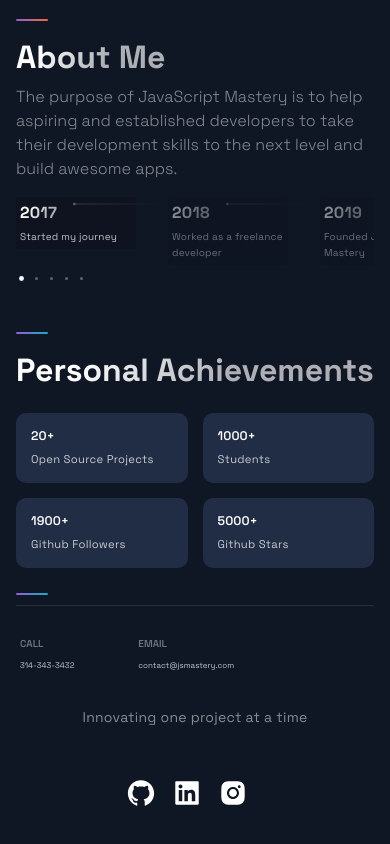
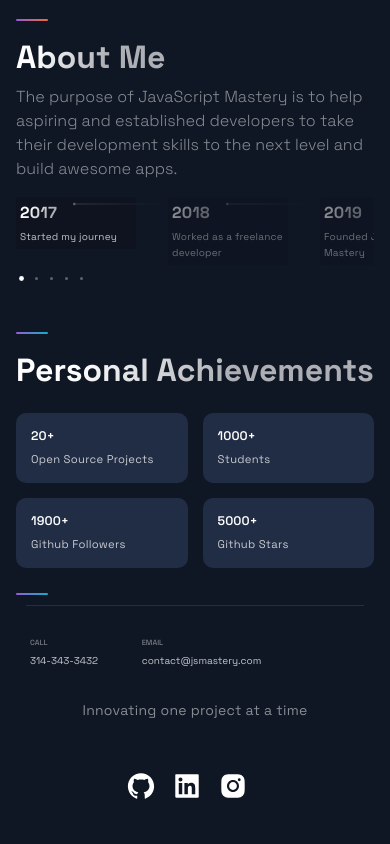
Before and after one commit to AbdelazizBs/portfolio, a Next.js app: page / in a window 390 px wide. Shown: the part 3579-4423 px from the top of the page. Built offline with nearby package versions, Linux system fonts and the light colour scheme.

Commit message:
footer tailwind responsive screens

```diff
--- a/src/components/Acomplishments/Acomplishments.jsx
+++ b/src/components/Acomplishments/Acomplishments.jsx
@@ -1,7 +1,6 @@
 import React from 'react'
 
 import { Section, SectionDivider, SectionTitle } from '../../styles/GlobalComponents'
-import { BoxNum, BoxText } from './AcomplishmentsStyles'
 
 const data = [
   { number: 20, text: 'Open Source Projects' },
@@ -20,7 +19,8 @@ const Acomplishments = () => <Section>
         key={index}>
         <h5
           className='font-semibold tracking-spec text-white mb-2 xl:text-4xl lg:text-4xl md:text-3xl sm:text-2xl xs:text-xl'>{`${card.number}+`}</h5>
-        <p className='font-normal tracking-wide text-white opacity-75 lg:text-3xl md:text-2xl sm:text-xl xs:text-lg'>{card.text}</p>
+        <p
+          className='font-normal tracking-wide text-white opacity-75 lg:text-3xl md:text-2xl sm:text-xl xs:text-lg'>{card.text}</p>
       </div>
     ))}
   </div>
--- a/src/components/Acomplishments/AcomplishmentsStyles.js
+++ b/src/components/Acomplishments/AcomplishmentsStyles.js
@@ -1,4 +1,4 @@
-import styled from "styled-components"
+
 
 // export const Boxes = styled.div`
   // width: 100%;
--- a/src/components/Footer/Footer.jsx
+++ b/src/components/Footer/Footer.jsx
@@ -4,9 +4,7 @@ import { AiFillGithub, AiFillInstagram, AiFillLinkedin } from 'react-icons/ai'
 import { SocialIcons } from '../Header/HeaderStyles'
 import {
   CompanyContainer,
-  FooterWrapper,
   LinkColumn,
-  LinkItem,
   LinkList,
   LinkTitle,
   Slogan,
@@ -15,17 +13,18 @@ import {
 } from './FooterStyles'
 
 const Footer = () => (
-  <FooterWrapper>
+  // padding: 2rem 48px 40px;
+  <section className="max-w-[1040px] sm:w-[calc(100vw_-_96px)] my-4 mx-auto content-box sm:pt-8 sm:px-12 sm:pb-10 content-box xs:w-[calc(100vw_-_32px)] xs:pt-0 xs:px-4 xs:pb-12">
     <LinkList>
       <LinkColumn>
-        <LinkTitle>Call</LinkTitle>
-        <LinkItem href='tel:314-343-3432'>314-343-3432</LinkItem>
+        <h4 className="font-semibold sm:text-xl text-white opacity-40 sm:mb-4 xs:text-xs xs:mb-2">CALL</h4>
+        <a className="text-white opacity-75 mb-4 duration-300 relative left-0 hover:opacity-100 hover:left-1.5 lg:text-3xl md:text-2xl sm:text-xl xs:text-base xs:mb-2 xs:flex xs:text-center" href='tel:314-343-3432'>314-343-3432</a>
       </LinkColumn>
       <LinkColumn>
-        <LinkTitle>Email</LinkTitle>
-        <LinkItem href='mailto:contact@jsmastery.com'>
+        <h4 className="font-semibold sm:text-xl text-white opacity-40 sm:mb-4 xs:text-xs xs:mb-2">EMAIL</h4>
+        <a className="text-white opacity-75 mb-4 duration-300 relative left-0 hover:opacity-100 hover:left-1.5 lg:text-3xl md:text-2xl sm:text-xl xs:text-base xs:mb-2 xs:flex xs:text-center" href='mailto:contact@jsmastery.com'>
           contact@jsmastery.com
-        </LinkItem>
+        </a>
       </LinkColumn>
     </LinkList>
     <SocialIconsContainer>
@@ -44,7 +43,7 @@ const Footer = () => (
         </SocialIcons>
       </SocialContainer>
     </SocialIconsContainer>
-  </FooterWrapper>
+  </section>
 )
 
 export default Footer
--- a/src/components/Footer/FooterStyles.js
+++ b/src/components/Footer/FooterStyles.js
@@ -1,47 +1,47 @@
 import styled from "styled-components"
 
-export const FooterWrapper = styled.section`
-	width: calc(100vw - 96px);
-  max-width: 1040px;
-  padding: 2rem 48px 40px;
-  margin: 1rem auto;
-  box-sizing: content-box;
+// export const FooterWrapper = styled.section`
+	// width: calc(100vw - 96px);
+  // max-width: 1040px;
+  // padding: 2rem 48px 40px;
+  // margin: 1rem auto;
+  // box-sizing: content-box;
 
 
-  @media ${props => props.theme.breakpoints.sm} {
-    padding: 0 16px 48px;
-    width: calc(100vw - 32px);
-  }
-`
+//   @media ${props => props.theme.breakpoints.sm} {
+//     padding: 0 16px 48px;
+//     width: calc(100vw - 32px);
+//   }
+// `
 
-export const LinkItem = styled.a`
-	font-size: 18px;
-	line-height: 30px;
-	color: rgba(255, 255, 255, 0.75);
-	margin-bottom: 16px;
-	transition: .3s ease;
-	position: relative;
-	left: 0;
-
-	&:hover {
-		color: #fff;
-		left: 6px;
-	}
-
-	@media ${props => props.theme.breakpoints.md} {
-		font-size: 16px;
-		line-height: 28px;
-		display: flex;
-	}
-
-	@media ${props => props.theme.breakpoints.sm} {
-		font-size: 8px;
-		line-height: 14px;
-		margin-bottom: 8px;
-		display: flex;
-		align-items: center;
-	}
-`
+// export const LinkItem = styled.a`
+	// font-size: 18px;
+	// line-height: 30px;
+	// color: rgba(255, 255, 255, 0.75);
+	// margin-bottom: 16px;
+// 	transition: .3s ease;
+// 	position: relative;
+// 	left: 0;
+//
+// 	&:hover {
+// 		color: #fff;
+// 		left: 6px;
+// 	}
+//
+// 	@media ${props => props.theme.breakpoints.md} {
+// 		font-size: 16px;
+// 		line-height: 28px;
+// 		display: flex;
+// 	}
+//
+// 	@media ${props => props.theme.breakpoints.sm} {
+// 		font-size: 8px;
+// 		line-height: 14px;
+// 		margin-bottom: 8px;
+// 		display: flex;
+// 		align-items: center;
+// 	}
+// `
 
 export const SocialIconsContainer = styled.div`
 max-width: 1040px;
@@ -142,18 +142,18 @@ export const LinkColumn = styled.div`
 	max-width: 220px;
 	width: 100%;
 `
-export const LinkTitle = styled.h4`
-	font-style: normal;
-	font-weight: 600;
-	font-size: 12px;
-	line-height: 24px;
-	text-transform: uppercase;
-	color: rgba(255, 255, 255, 0.4);
-	margin-bottom: 16px;
-
-	@media ${props => props.theme.breakpoints.sm} {
-		font-size: 10px;
-		line-height: 12px;
-		margin-bottom: 8px;
-	}
-`
+// export const LinkTitle = styled.h4`
+// 	font-style: normal;
+// 	font-weight: 600;
+// 	font-size: 12px;
+// 	line-height: 24px;
+// 	text-transform: uppercase;
+// 	color: rgba(255, 255, 255, 0.4);
+// 	margin-bottom: 16px;
+//
+// 	@media ${props => props.theme.breakpoints.sm} {
+// 		font-size: 10px;
+// 		line-height: 12px;
+// 		margin-bottom: 8px;
+// 	}
+// `
```
